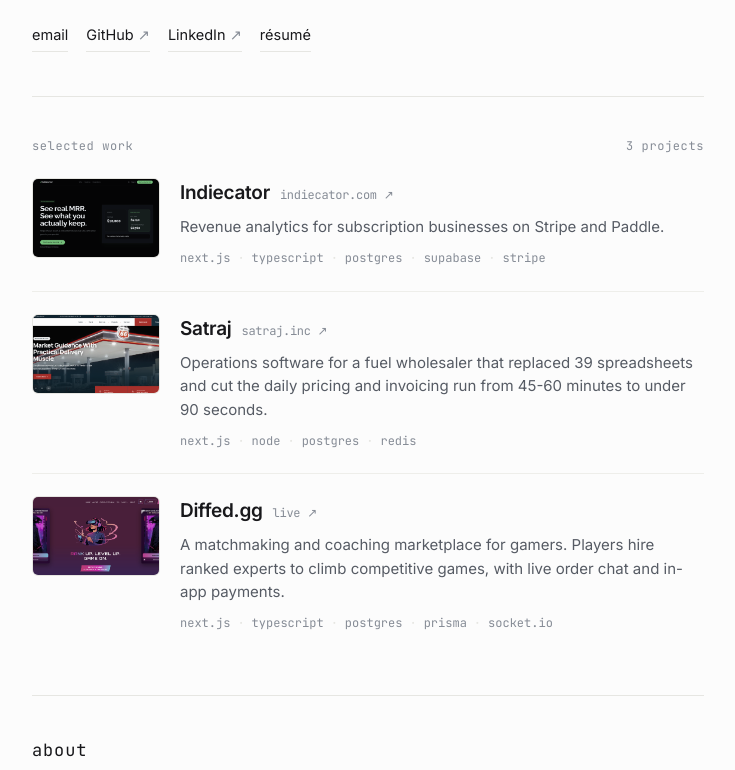
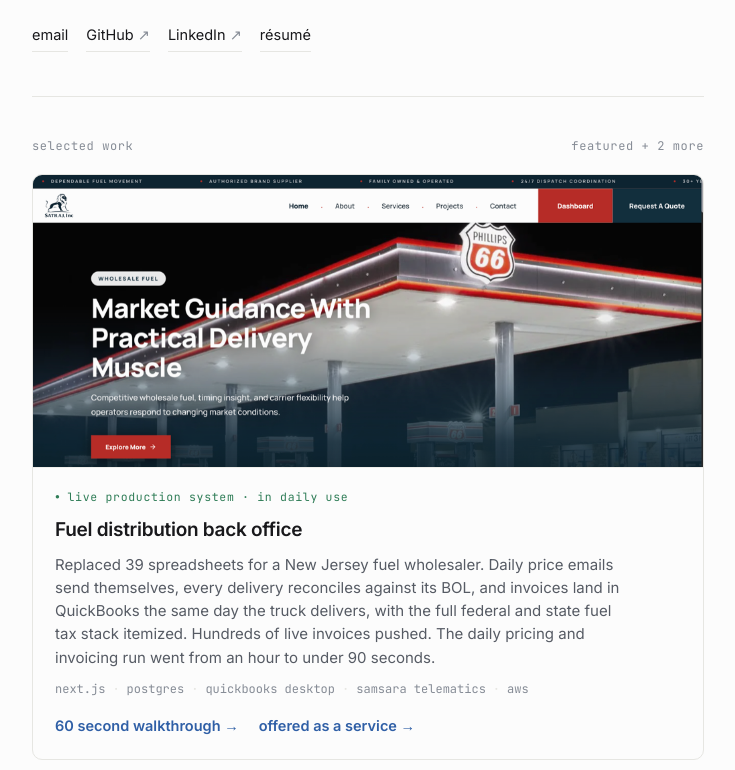
Before and after one commit to developeruzairsaleem/personal-portfolio, a Next.js app: page / in a window 1280 px wide. Shown: the part 340-1110 px from the top of the page, without its empty margins (272-1007 px from the left). Built offline with nearby package versions, Linux system fonts and the light colour scheme.

Commit message:
Feature the fuel platform as the flagship case study on the homepage

```diff
--- a/src/app/globals.css
+++ b/src/app/globals.css
@@ -165,6 +165,30 @@
 }
 .proj-tags span:not(:last-child)::after { content: "·"; margin: 0 7px; color: var(--line); }
 
+/* ── featured case study ────────────────────────────────── */
+.feat {
+  border: 1px solid var(--line); border-radius: 10px; overflow: hidden;
+  background: var(--bg); margin-bottom: 26px;
+}
+.feat-media {
+  display: block; position: relative; aspect-ratio: 16 / 7;
+  background: var(--bg-2); border-bottom: 1px solid var(--line-2);
+}
+.feat-media img { object-fit: cover; object-position: top;
+  filter: grayscale(0.25) contrast(0.98); transition: filter 0.4s var(--ease); }
+.feat-media:hover img { filter: grayscale(0) contrast(1); }
+.feat-body { padding: 20px 22px 22px; display: flex; flex-direction: column; }
+.feat-kicker {
+  font-family: var(--font-mono), monospace; font-size: 11.5px; letter-spacing: 0.06em;
+  color: var(--green); margin-bottom: 9px;
+}
+.feat-kicker::before { content: "●"; font-size: 8px; vertical-align: 2px; margin-right: 7px; }
+.feat-links { margin-top: 15px; display: flex; flex-wrap: wrap; gap: 4px 20px; font-size: 14.5px; font-weight: 600; }
+.feat-links a { color: var(--accent); transition: color 0.18s var(--ease); }
+.feat-links a:hover { color: var(--accent-d); }
+.sub-link { color: var(--ink); font-weight: 600; border-bottom: 1px solid var(--line); transition: border-color 0.18s, color 0.18s; }
+.sub-link:hover { color: var(--accent); border-color: var(--accent); }
+
 /* ── about + stack ──────────────────────────────────────── */
 .about p { margin: 0; font-size: 17px; line-height: 1.66; color: var(--ink); max-width: 62ch; }
 .about .stack-line {
--- a/src/app/page.tsx
+++ b/src/app/page.tsx
@@ -1,5 +1,6 @@
 import type { ReactNode } from "react";
 import Image from "next/image";
+import Link from "next/link";
 import { Nav, Footer, LINKS, EMAIL } from "./site-chrome";
 
 type Project = {
@@ -19,15 +20,6 @@
     blurb: "Revenue analytics for subscription businesses on Stripe and Paddle.",
     stack: ["next.js", "typescript", "postgres", "supabase", "stripe"],
     image: "/images/indiecator.png",
-  },
-  {
-    name: "Satraj",
-    href: "https://satraj.inc",
-    ext: "satraj.inc ↗",
-    blurb:
-      "Operations software for a fuel wholesaler that replaced 39 spreadsheets and cut the daily pricing and invoicing run from 45-60 minutes to under 90 seconds.",
-    stack: ["next.js", "node", "postgres", "redis"],
-    image: "/images/satraj.png",
   },
   {
     name: "Diffed.gg",
@@ -60,6 +52,7 @@
           <h1 className="fade d1">Full-stack engineer.</h1>
           <p className="sub fade d1">
             Four years building production web apps in <b>TypeScript, Node, Next.js, and Postgres</b>.
+            These days I build <Link href="/fuel" className="sub-link">back offices for US fuel distributors</Link>.
           </p>
           <p className="links fade d2">
             <a href={LINKS.email}>email</a>
@@ -71,7 +64,33 @@
 
         {/* WORK */}
         <section className="block" id="work">
-          <p className="label"><span>selected work</span><span className="x">{PROJECTS.length} projects</span></p>
+          <p className="label"><span>selected work</span><span className="x">featured + {PROJECTS.length} more</span></p>
+
+          <div className="feat">
+            <Link href="/fuel/demo" className="feat-media" aria-label="Fuel platform walkthrough">
+              <Image src="/images/satraj.png" alt="Fuel distribution back office screenshot" fill sizes="(max-width: 700px) 100vw, 672px" />
+            </Link>
+            <div className="feat-body">
+              <span className="feat-kicker">live production system · in daily use</span>
+              <span className="proj-name">Fuel distribution back office</span>
+              <span className="proj-blurb">
+                Replaced 39 spreadsheets for a New Jersey fuel wholesaler. Daily price
+                emails send themselves, every delivery reconciles against its BOL, and
+                invoices land in QuickBooks the same day the truck delivers, with the
+                full federal and state fuel tax stack itemized. Hundreds of live
+                invoices pushed. The daily pricing and invoicing run went from an hour
+                to under 90 seconds.
+              </span>
+              <span className="proj-tags">
+                <span>next.js</span><span>postgres</span><span>quickbooks desktop</span><span>samsara telematics</span><span>aws</span>
+              </span>
+              <span className="feat-links">
+                <Link href="/fuel/demo">60 second walkthrough <span className="x">→</span></Link>
+                <Link href="/fuel">offered as a service <span className="x">→</span></Link>
+              </span>
+            </div>
+          </div>
+
           <div className="work-list">
             {PROJECTS.map((p) => {
               const inner = (
```
